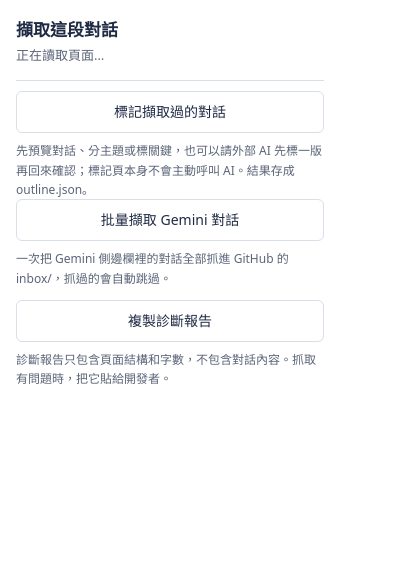
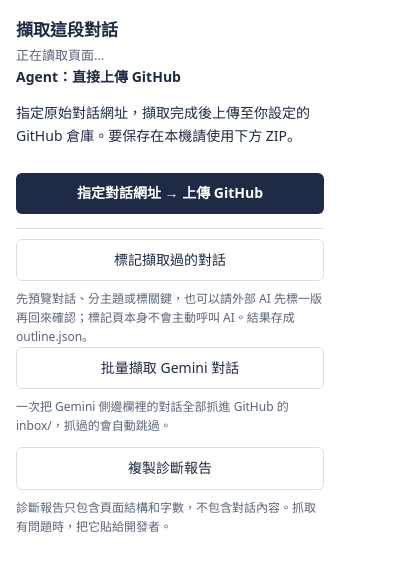
Before and after one commit to DaichiaYu/After-thinking, a browser extension: page apps/chrome-extension/popup.html in a window 400 px wide. Drawn offline with Linux system fonts and the light colour scheme.

Commit message:
feat(agent): wire dedicated capture route without replacing latest main UI

```diff
--- a/apps/chrome-extension/popup.html
+++ b/apps/chrome-extension/popup.html
@@ -10,6 +10,11 @@
     <p id="platform" class="muted">正在讀取頁面…</p>
   </header>
 
+  <aside class="agent-route" data-at-role="agent-primary-route">
+    <strong>Agent：直接上傳 GitHub</strong>
+    <p>指定原始對話網址，擷取完成後上傳至你設定的 GitHub 倉庫。要保存在本機請使用下方 ZIP。</p>
+    <button id="open-agent" data-at-action="open-agent-github-capture">指定對話網址 → 上傳 GitHub</button>
+  </aside>
   <p id="seen" hidden></p>
 
   <section id="result" hidden>
@@ -40,7 +45,7 @@
     <button id="open-result" class="secondary" hidden>在 GitHub 上查看</button>
 
     <div class="pair">
-      <button id="download" class="secondary">下載離線 ZIP（含原文與附件）</button>
+      <button id="download" class="secondary" data-at-action="download-offline-zip">僅離線備份：下載 ZIP（不上傳 GitHub）</button>
       <button id="open-options" class="secondary">GitHub 設定</button>
     </div>
   </section>
```
